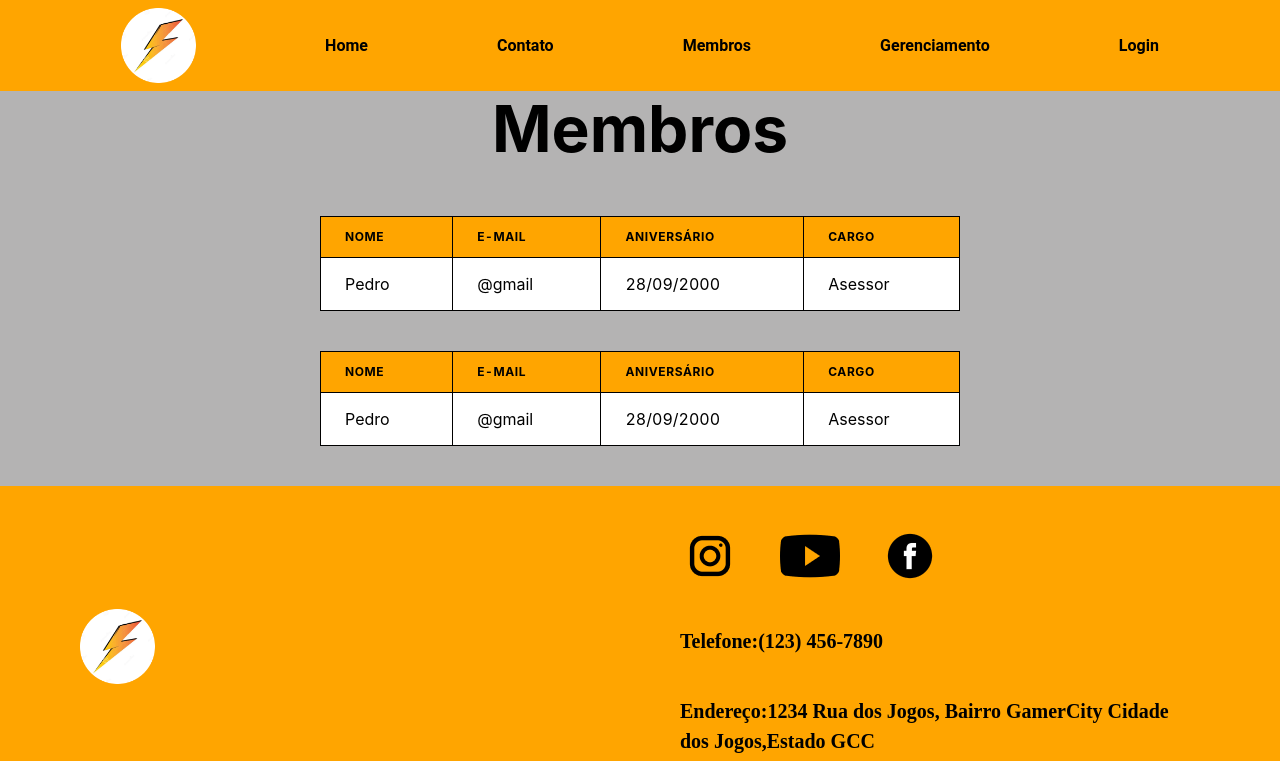
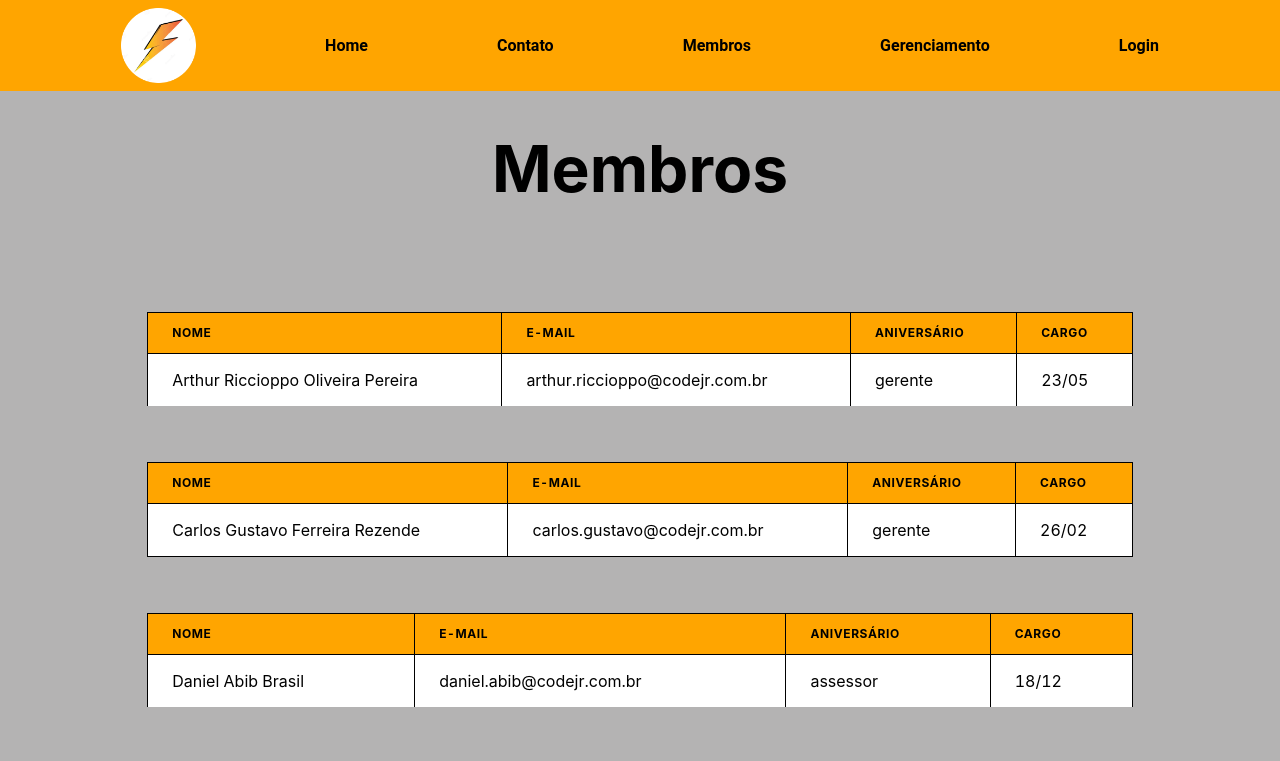
Before and after one commit to PedroHPMarques/ProjetoRay, a Next.js app: page /membros in a window 1280 px wide. Shown: the top 761 px of the page. Built offline with nearby package versions, Linux system fonts and the light colour scheme; data requests are answered from the project's data file.

Commit message:
puxa os membros para a tabela da pag Membros

```diff
--- a/src/pages/apiMembros.tsx
+++ b/src/pages/apiMembros.tsx
@@ -182,15 +182,9 @@ export default function ApiMembros() {
                 <div key={index}>
                     <Stack >
 
-                    {/* <p>{membroTest.name}</p>
-                        <p>{membroTest.email}</p>
-                        <p>{membroTest.cargo}</p>
-                    <p>{membroTest.aniversario}</p> */}
-
                     <Stack py={4}>
                         <TableManager nome={membroTest.name} email={membroTest.email} niver={membroTest.cargo} cargo={membroTest.aniversario} />
                     </Stack>
-                    {/* <button onClick={() => handleDelete(membroTest.id)}>Delete</button> Botão individual para cada membro de deletar */}
 
                     <Stack paddingBottom={10}>
                         <HStack justifyContent={"center"}>
--- a/src/pages/membros.tsx
+++ b/src/pages/membros.tsx
@@ -1,25 +1,60 @@
-import { TableIndex } from "@/components/Table";
+"use client"
+import { TableManager } from "@/components/Table";
 import { TitleIndex } from "@/components/Title";
-import { Stack } from "@chakra-ui/react";
+import { Center, Stack } from "@chakra-ui/react";
+import 'react-toastify/dist/ReactToastify.css';
+import { useEffect, useState } from "react"
 
+const apiUrl = "http://localhost:3001/membros"
 
+type Membro = {
+    userId: number,
+    id: number,
+    name: string,
+    email: string,
+    aniversario: string,
+    cargo: string,
+    completed: boolean,
+}
 
 export default function Membros() {
+
+    const [membros, setMembros] = useState<Membro[]>([])
+    const [newMembro, setNewMembro] = useState<Partial<Membro>>({});
+    // Tipo parcial, pois não temos todos os dados do membro
+    const getMembros = async () => {
+        const res = await fetch(apiUrl)
+
+        if (!res.ok) {
+            console.error("Não acessou")
+        }
+
+        const data: Membro[] = await res.json()
+
+        setMembros(data)
+    }
+    useEffect(() => {
+        getMembros()
+        console.log(membros)
+    }, [])
+
     return (
         <Stack
-            align="center"
+            spacing={20}
         >
-            <Stack>
+            <Stack pt={10} align={"center"}>
                 <TitleIndex text={"Membros"} color={"black"} size={"64px"} />
             </Stack>
-            <Stack
-                py={10}
-                spacing={10}
-                w={"50%"}
-            >
-                <TableIndex nome={"Pedro"} email={"@gmail"} niver={"28/09/2000"} cargo={"Asessor"} />
-                <TableIndex nome={"Pedro"} email={"@gmail"} niver={"28/09/2000"} cargo={"Asessor"} />
-            </Stack>
+
+                <Stack pb={16}>
+                    {membros.map((membroTest, index) => (
+                        <div key={index}>
+                            <Stack p={6}>
+                                <TableManager nome={membroTest.name} email={membroTest.email} niver={membroTest.cargo} cargo={membroTest.aniversario} />
+                            </Stack>
+                        </div>
+                    ))}
+                </Stack>
         </Stack>
     )
 }
```
